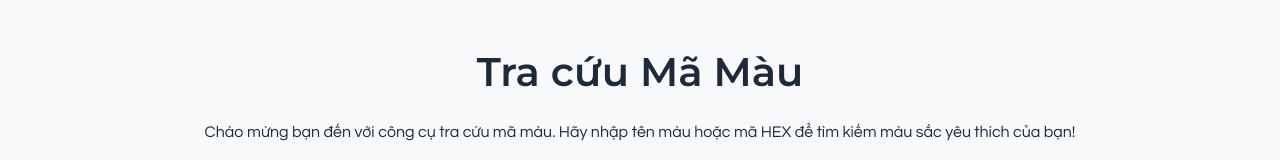
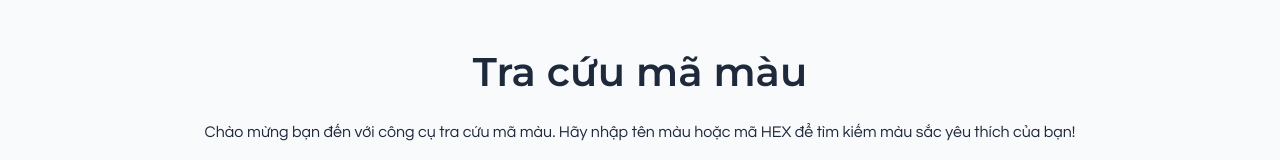
Before and after one commit to tungpham42/mausac, a Next.js app: page / in a window 1280 px wide. Shown: the top 160 px of the page. Built offline with nearby package versions, Linux system fonts and the light colour scheme.

Commit message:
Update page.tsx

```diff
--- a/app/page.tsx
+++ b/app/page.tsx
@@ -9,7 +9,7 @@ import { hexToRgba } from "@/utils/colorUtils";
 export default function HomePage() {
   return (
     <Container className="mt-5">
-      <h1 className="mb-4 text-center">Tra cứu Mã Màu</h1>
+      <h1 className="mb-4 text-center">Tra cứu mã màu</h1>
       <p className="text-center">
         Chào mừng bạn đến với công cụ tra cứu mã màu. Hãy nhập tên màu hoặc mã
         HEX để tìm kiếm màu sắc yêu thích của bạn!
```
